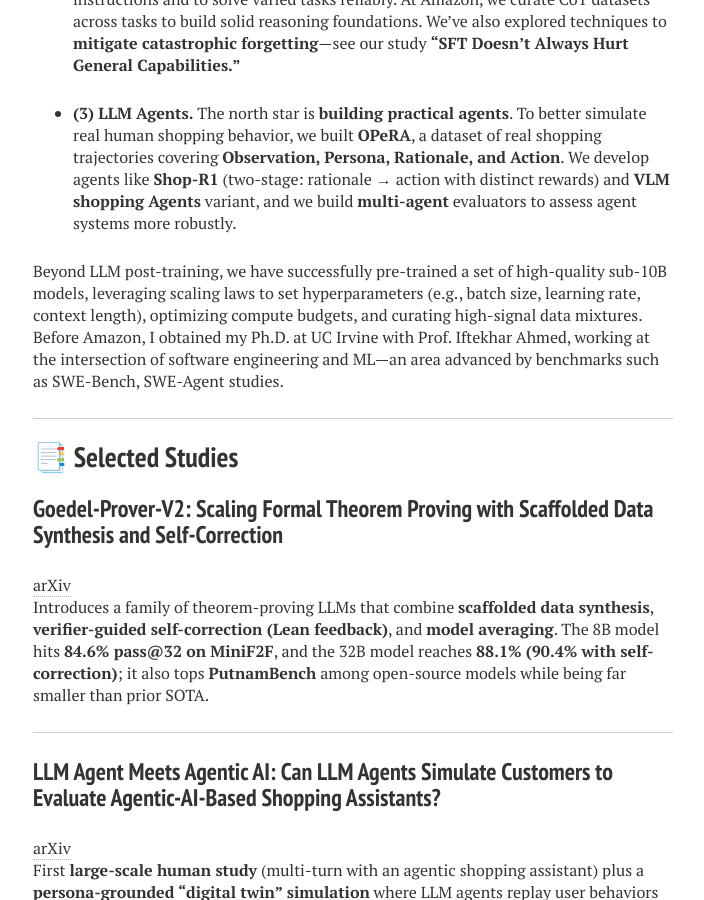
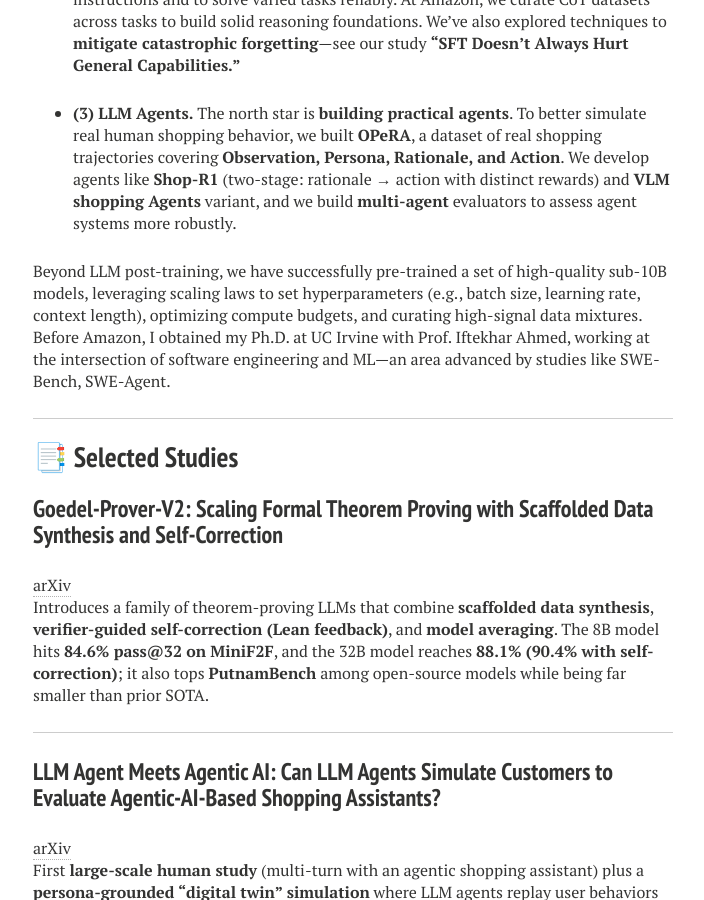
Before and after one commit to Jirigesi/Jirigesi.github.io, a Jekyll site: the page built from index.md, in a window 1280 px wide and 900 px high, scrolled down 504 px. Shown: the whole window, without its empty margins (287-991 px from the left). Built offline with Jekyll 4.4.1, drawn with Linux system fonts in a browser that asks for light colours; nearby versions of some CDN libraries; comment, search, counter and statistics services are not loaded.

Commit message:
Update index.md

```diff
--- a/index.md
+++ b/index.md
@@ -15,7 +15,7 @@ My research interest centers on machine learning—especially **post-training fo
 
 - **(3) LLM Agents.** The north star is **building practical agents**. To better simulate real human shopping behavior, we built **OPeRA**, a dataset of real shopping trajectories covering **Observation, Persona, Rationale, and Action**. We develop agents like **Shop-R1** (two-stage: rationale → action with distinct rewards) and **VLM shopping Agents** variant, and we build **multi-agent** evaluators to assess agent systems more robustly.
 
-Beyond LLM post-training, we have successfully pre-trained a set of high-quality sub-10B models, leveraging scaling laws to set hyperparameters (e.g., batch size, learning rate, context length), optimizing compute budgets, and curating high-signal data mixtures. Before Amazon, I obtained my Ph.D. at UC Irvine with Prof. Iftekhar Ahmed, working at the intersection of software engineering and ML—an area advanced by benchmarks such as SWE-Bench, SWE-Agent studies.
+Beyond LLM post-training, we have successfully pre-trained a set of high-quality sub-10B models, leveraging scaling laws to set hyperparameters (e.g., batch size, learning rate, context length), optimizing compute budgets, and curating high-signal data mixtures. Before Amazon, I obtained my Ph.D. at UC Irvine with Prof. Iftekhar Ahmed, working at the intersection of software engineering and ML—an area advanced by studies like SWE-Bench, SWE-Agent.
 
 
 ---
```
